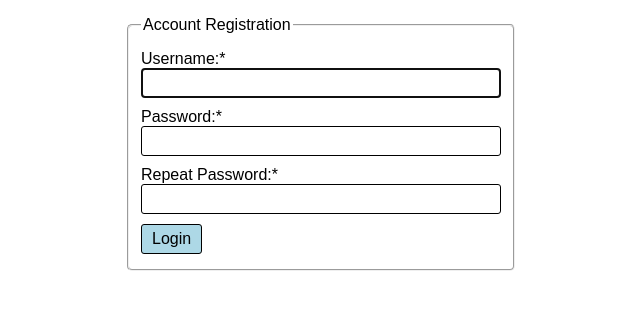
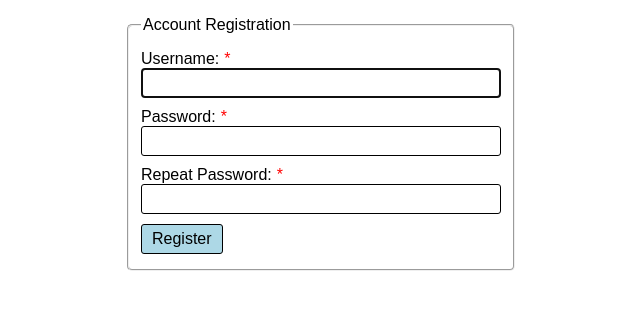
Before and after one commit to TFGrump/loan-tracking-app, a Python web app: template loan-tracker/templates/auth/register.html in a window 1280 px wide. Shown: the top 310 px of the page, without its empty margins (340-980 px from the left). Run offline with Jinja, Linux system fonts and the light colour scheme; the template is opened without the code that fills it, so the values that code supplies are empty.

```diff
--- a/loan-tracker/templates/auth/register.html
+++ b/loan-tracker/templates/auth/register.html
@@ -11,19 +11,19 @@
         <fieldset>
             <legend>Account Registration</legend>
             <div class="form-entry">
-                <label for="username">Username:<span aria-label="required">*</span></label>
+                <label for="username">Username:<span style="color:red; margin-left:5px;">*</span></label>
                 <input id="username" name="username" required autofocus />
             </div>
             <div class="form-entry">
-                <label for="password">Password:<span aria-label="required">*</span></label>
+                <label for="password">Password:<span style="color:red; margin-left:5px;">*</span></label>
                 <input id="password" name="password" type="password" required minlength="8" pattern="" />
             </div>
             <div class="form-entry">
-                <label for="password">Repeat Password:<span aria-label="required">*</span></label>
-                <input id="password" name="password" type="password" required minlength="8" pattern="" />
+                <label for="repeat_password">Repeat Password:<span style="color:red; margin-left:5px;">*</span></label>
+                <input id="repeat_password" name="repeat_password" type="password" required minlength="8" pattern="" />
             </div>
             <div class="form-entry">
-                <button>Login</button>
+                <button>Register</button>
             </div>
         </fieldset>
         <div class="error-message">
```
